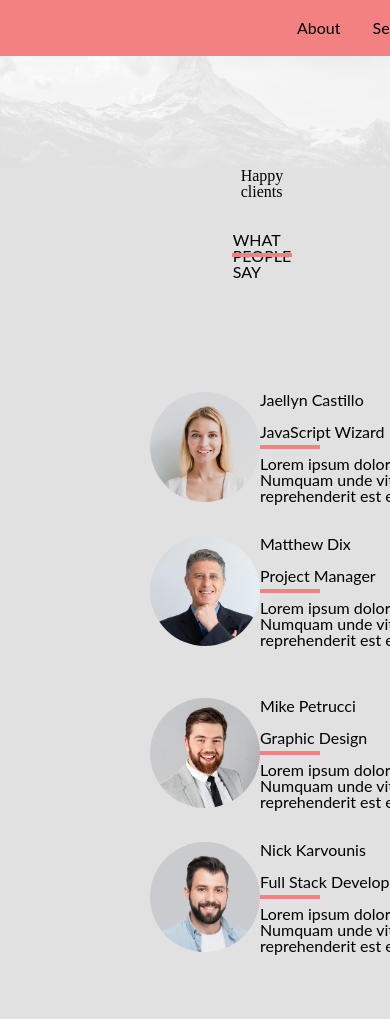
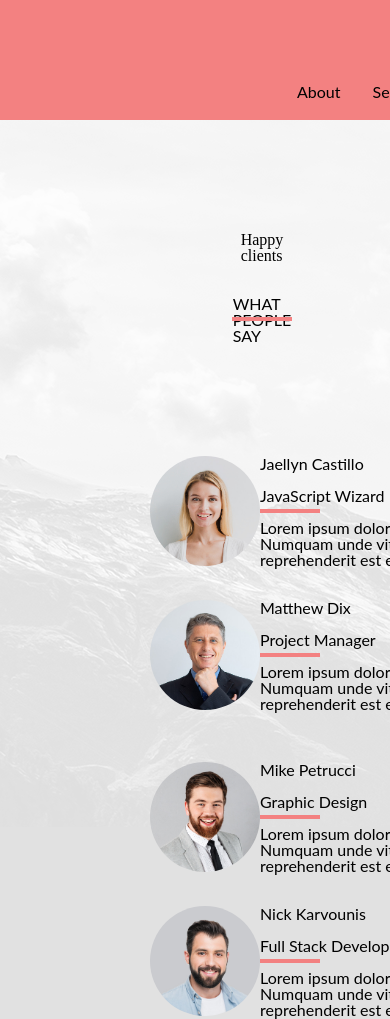
Before and after one commit to NoahBovee/Syntra-html-csss, a website: page 05_Happy-Client/index.html in a window 390 px wide. Shown: the top 1019 px of the page. Before the commit the page ends 955 px from the top, so only its background shows below. Drawn offline with Linux system fonts and the light colour scheme.

Commit message:
new update

```diff
--- a/05_Happy-Client/happy-style.css
+++ b/05_Happy-Client/happy-style.css
@@ -17,8 +17,6 @@ nav section ul {
   display: flex;
   gap: 2rem;
 }
-
-
 
 body {
   background-image: url(./berg.png);
@@ -110,7 +108,6 @@ h4 {
 .second-row {
   display: flex;
   gap: 2rem;
-
 }
 
 main article img {
@@ -118,28 +115,25 @@ main article img {
   width: 110px;
 }
 
-
 @media only screen and (max-width: 950px) {
   body {
     background-image: url(berg.png);
-  background-size: 100%;
+    background-size: auto;
   }
 
   header {
-  justify-content: center;
+    justify-content: flex-start;
   }
-
-nav img {
-  display: none
+  nav {
+    flex-direction: column;
   }
 
   .row-box {
     flex-direction: column;
     justify-content: center;
   }
-.second-row{
+  .second-row {
     flex-direction: column;
     justify-content: center;
   }
-
 }
```
Lines whose indentation alone changed are shown as unchanged.
